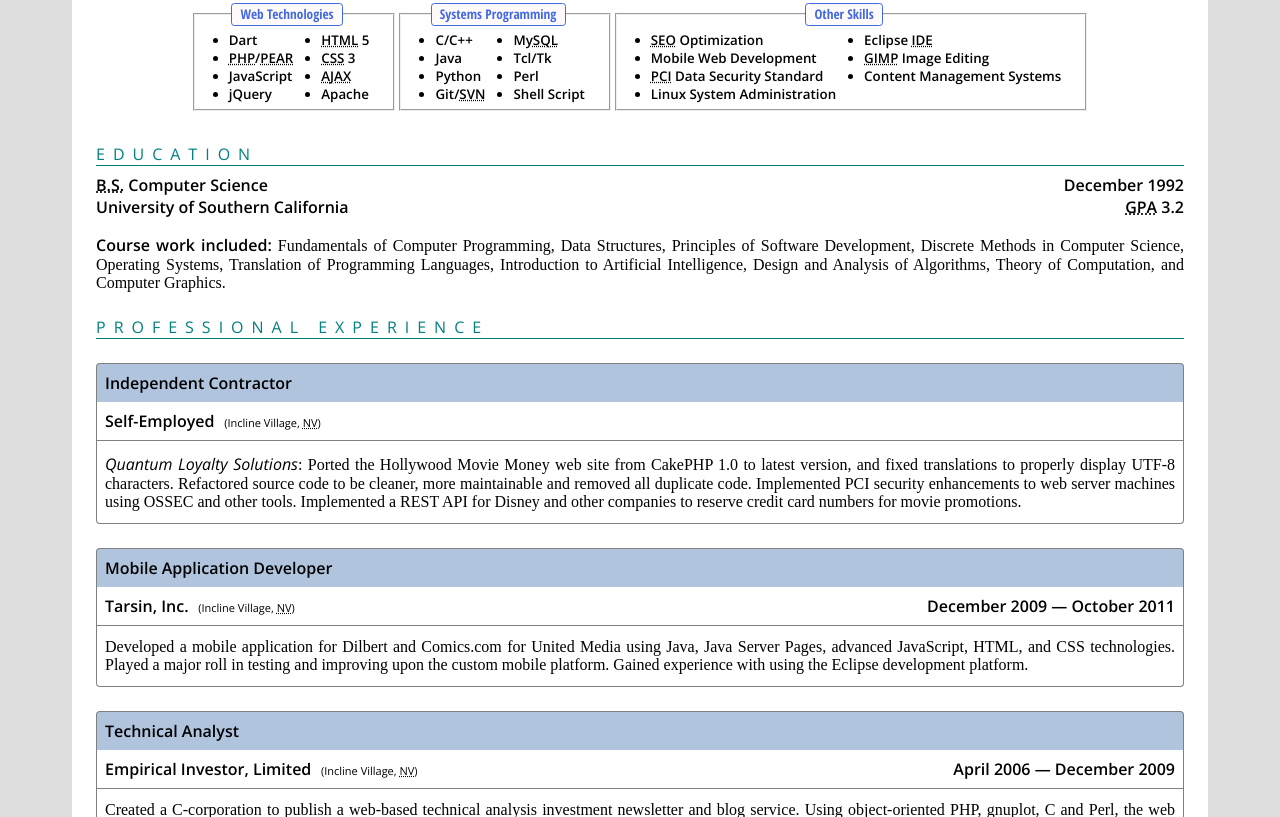
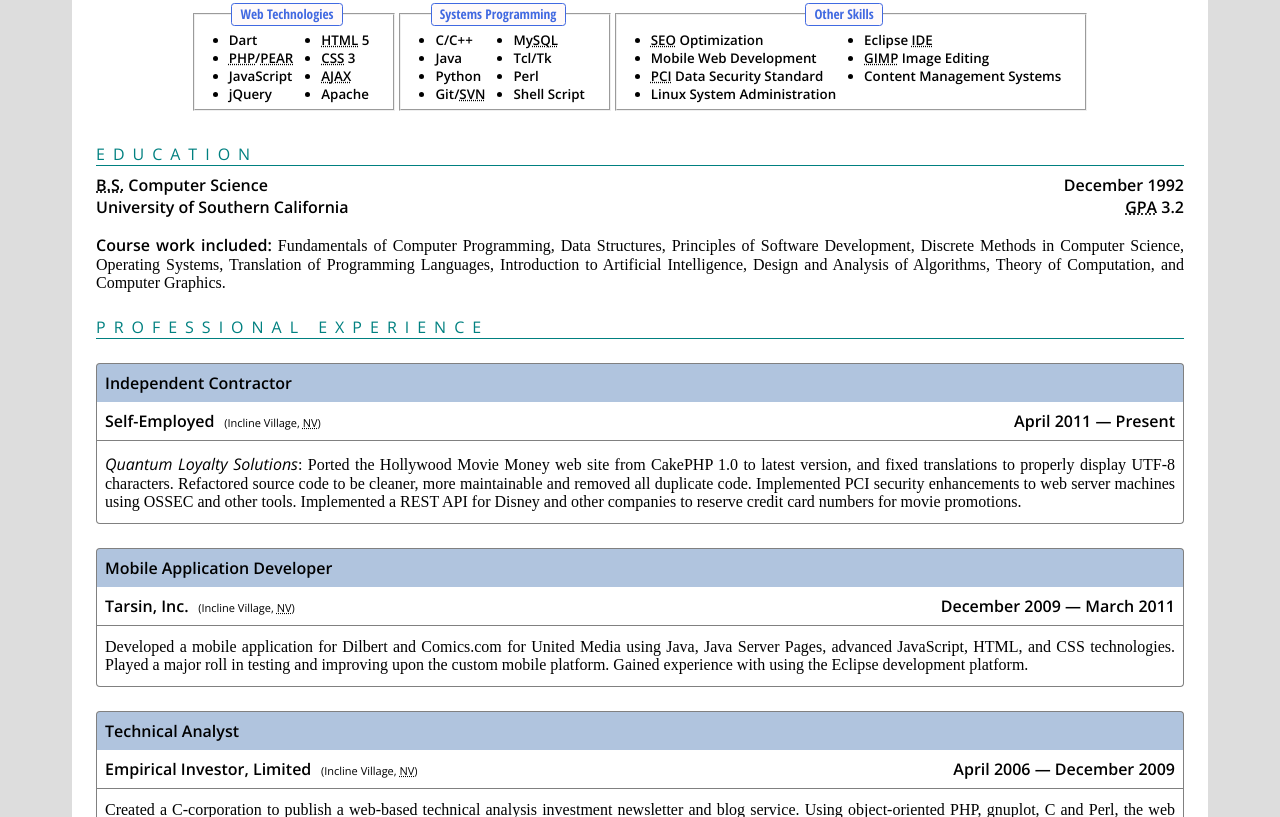
Before and after one commit to mobilewebdevs/mobilewebdevs.github.com, a plain HTML site: page christopher_stone/index.html in a window 1280 px wide. Shown: the part 394-1211 px from the top of the page. Drawn offline with nearby package versions, Linux system fonts and the light colour scheme; a web font is replaced by a local one.

Commit message:
Fix up dates

```diff
--- a/christopher_stone/index.html
+++ b/christopher_stone/index.html
@@ -81,13 +81,13 @@
         Quantum Loyalty Solutions
     -->
     <p class="job_title">Independent Contractor</p>
-    <p class="employer"><span class="company_name">Self-Employed <small>(Incline Village, <abbr title="Nevada">NV</abbr>)</small></span></p>
+    <p class="employer"><span class="company_name">Self-Employed <small>(Incline Village, <abbr title="Nevada">NV</abbr>)</small></span> <span class="right">April 2011 &mdash; Present</span></p>
     <p class="job_description"><em><a href="http://quantumrewards.com">Quantum Loyalty Solutions</a></em>: Ported the <a href="http://hollywoodmoviemoney.com">Hollywood Movie Money</a> web site from <a href="http://cakephp.org">CakePHP 1.0</a> to latest version, and fixed translations to properly display UTF-8 characters. Refactored source code to be cleaner, more maintainable and removed all duplicate code. Implemented PCI security enhancements to web server machines using <a href="http://ossec.net">OSSEC</a> and other tools. Implemented a <a href="http://en.wikipedia.org/wiki/Representational_state_transfer">REST</a> API for Disney and other companies to reserve credit card numbers for movie promotions.</p>
     <!--
        Tarsin
     -->
     <p class="job_title">Mobile Application Developer</p>
-    <p class="employer"><span class="company_name"><a href="http://tarsin.com">Tarsin, Inc.</a> <small>(Incline Village, <abbr title="Nevada">NV</abbr>)</small></span> <span class="right">December 2009 &mdash; October 2011</span></p>
+    <p class="employer"><span class="company_name"><a href="http://tarsin.com">Tarsin, Inc.</a> <small>(Incline Village, <abbr title="Nevada">NV</abbr>)</small></span> <span class="right">December 2009 &mdash; March 2011</span></p>
     <p class="job_description">Developed a mobile application for <a href="http://dilbert.com/mobile">Dilbert</a> and Comics.com for United Media using Java, Java Server Pages, advanced JavaScript, HTML, and CSS technologies. Played a major roll in testing and improving upon the custom mobile platform. Gained experience with using the Eclipse development platform.</p>
     <!--
         Empirical Investor, Limited
```
